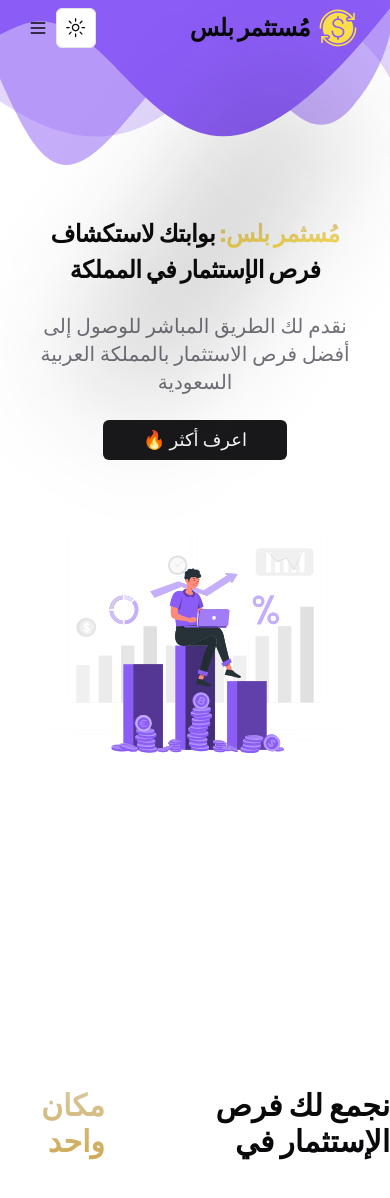
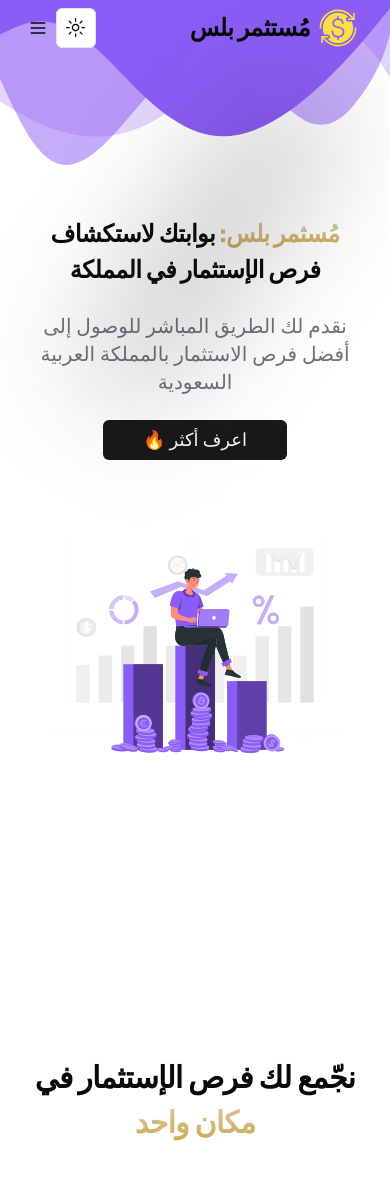
Before and after one commit to HassanAlabdulal/Mostathmer-plus, a Next.js app: page / in a window 390 px wide. Shown: the top 1198 px of the page. Built offline with nearby package versions, Linux system fonts and the light colour scheme.

Commit message:
fix: resolve main text issues in small screens

```diff
--- a/components/sections/homepage.tsx
+++ b/components/sections/homepage.tsx
@@ -39,7 +39,7 @@ export default function Homepage() {
               </div>
             </div>
             <h1 className="inline">
-              <span className="bg-gradient-to-b from-[#CFAA54]/60 to-[#fbdd47] text-transparent bg-clip-text">
+              <span className="bg-gradient-to-b from-[#bfa260]/60 to-[#CFAA54] text-transparent bg-clip-text">
                 مُسثمر بلس:{" "}
               </span>{" "}
               بوابتك لاستكشاف فرص الإستثمار في المملكة{" "}
--- a/components/sections/learnmore.tsx
+++ b/components/sections/learnmore.tsx
@@ -15,18 +15,14 @@ export default function Learnmore() {
       id="learnmore"
       className="flex items-start justify-center min-h-screen"
     >
-      <section className="pt-32 md:pt-36 ">
+      <section className="pt-24 md:pt-36 ">
         <div className="">
-          <h2
-            className="text-3xl md:text-6xl flex items-center justify-center gap-2 font-extrabold
-             md:text-center md:leading-tight tracking-loose"
-            data-aos="fade-up"
-          >
-            نجمع لك فرص الإستثمار في{" "}
-            <span className="bg-gradient-to-b from-[#bfa260]/60 to-[#CFAA54] text-transparent bg-clip-text">
+          <h1 className=" md:text-7xl font-bold md:leading-relaxed leading-normal tracking-tight text-3xl text-center">
+            نجّمع لك فرص الإستثمار في <br />
+            <span className="  bg-gradient-to-b from-[#bfa260]/60 to-[#CFAA54] text-transparent bg-clip-text">
               مكان واحد
             </span>
-          </h2>
+          </h1>
         </div>
         <div>{/* <Services /> */}</div>
       </section>
```
